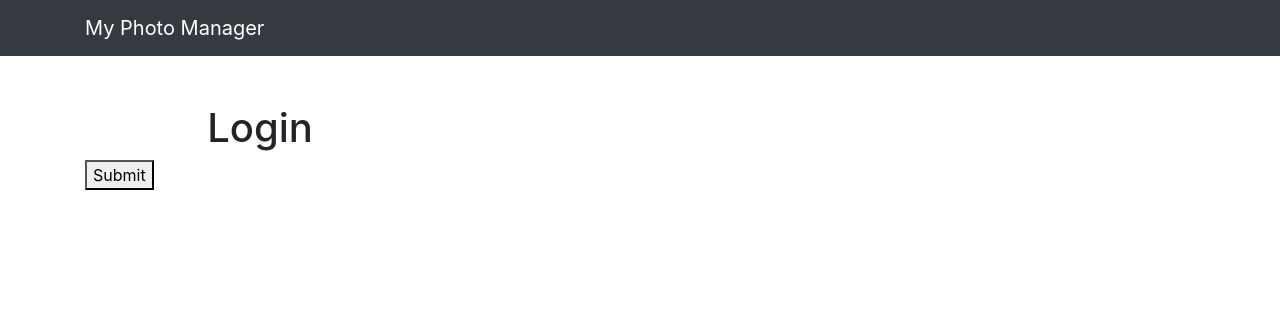
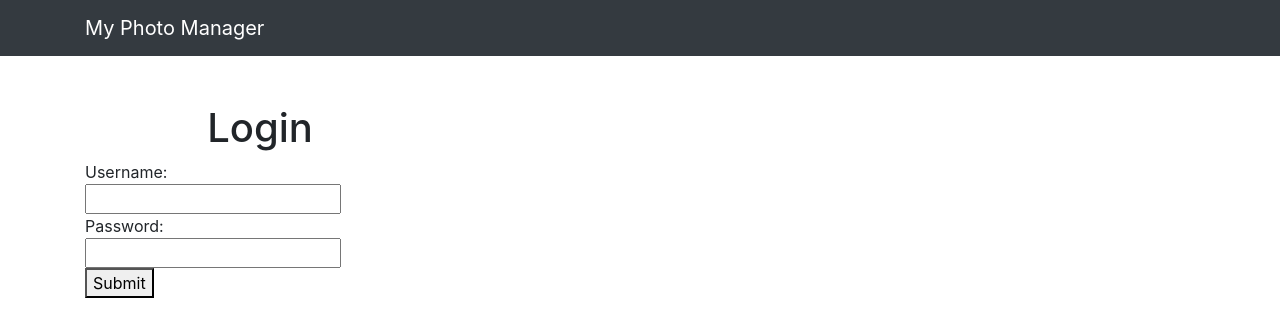
Before and after one commit to jackyk/Hackit, a website: page index.html in a window 1280 px wide. Drawn offline with nearby package versions, Linux system fonts and the light colour scheme.

Commit message:
Form
Including the log in form

```diff
--- a/index.html
+++ b/index.html
@@ -47,6 +47,14 @@
       <div class="row">
         <div class="col-lg-8">
           <!-- Form -->
+          <form>
+            <fieldset>
+                Username:<br>
+                <input type="text" name="username" ><br>
+                Password:<br>
+            <input type="password">
+          </fieldset>
+          </form>
          <a href="upload.html"><button>Submit</button></a>
         </div>
       </div>
```
